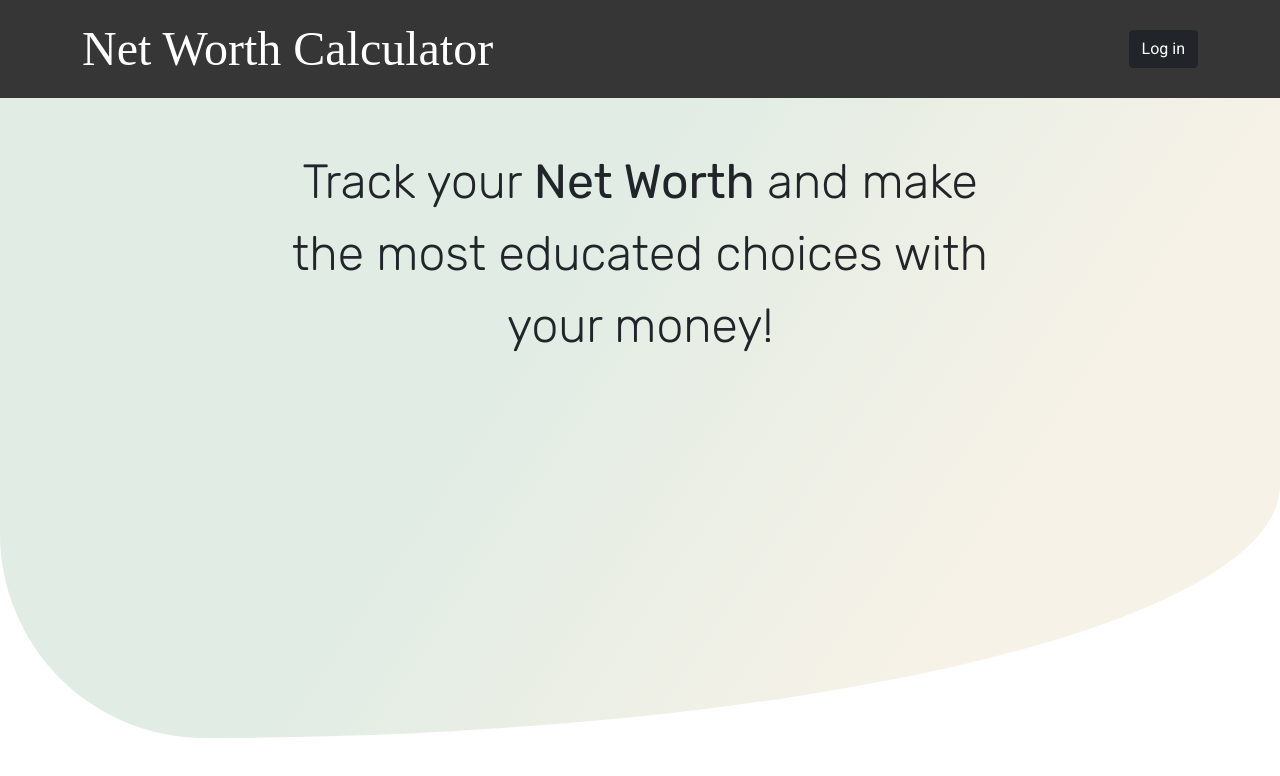
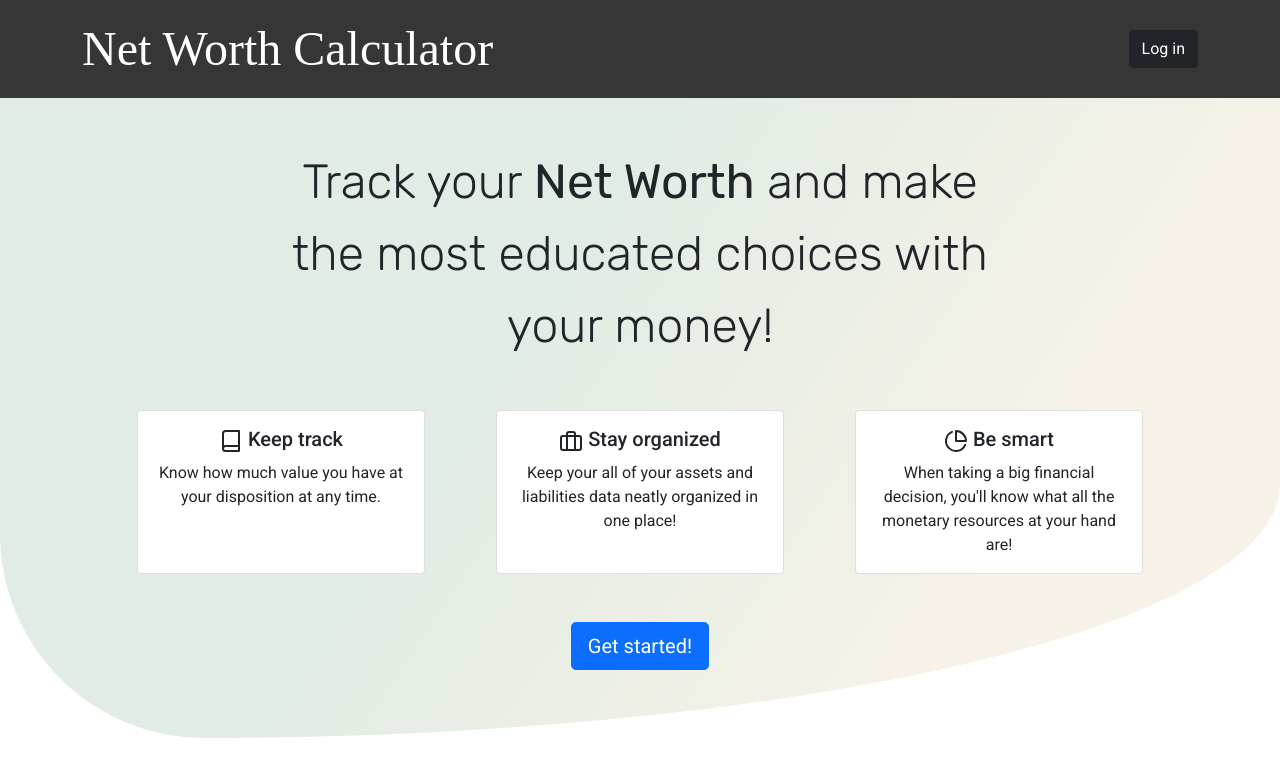
Before and after one commit to canozo/asp.net-react-starter, a React (Create React App) app in the folder NetWorthCalc.Web/Client/: page / in a window 1280 px wide. Shown: the top 776 px of the page. Built offline with nearby package versions, Linux system fonts and the light colour scheme; a web font is replaced by a local one.

Commit message:
Landing page design completed

```diff
--- /dev/null
+++ b/NetWorthCalc.Web/Client/src/components/LandingCard/LandingCard.scss
@@ -0,0 +1,3 @@
+.landing-card {
+  width: 18rem;
+}
--- /dev/null
+++ b/NetWorthCalc.Web/Client/src/components/LandingCard/index.tsx
@@ -0,0 +1,21 @@
+import React from 'react';
+import './LandingCard.scss';
+
+interface Props {
+  icon: React.ReactNode;
+  title: string;
+  text: string;
+};
+
+const LandingCard: React.FC<Props> = ({ icon, title, text }) => {
+  return (
+    <div className="card mx-3 landing-card">
+      <div className="card-body text-center">
+        <h5 className="card-title">{icon} {title}</h5>
+        <p className="card-text">{text}</p>
+      </div>
+    </div>
+  );
+};
+
+export default LandingCard;
--- a/NetWorthCalc.Web/Client/src/pages/Landing/Landing.scss
+++ b/NetWorthCalc.Web/Client/src/pages/Landing/Landing.scss
@@ -1,9 +1,26 @@
 .landing-curve {
   background-color: #f7f2e7;
   min-height: 80vh;
-  border-radius: 0% 0% 100% 19% / 0% 0% 47% 38%;
-  background: rgb(224,236,228);
-  background: linear-gradient(124deg, rgba(224,236,228,1) 38%, rgba(247,242,231,1) 77%);
+  background: rgb(224, 236, 228);
+  background: linear-gradient(124deg, rgba(224, 236, 228, 1) 38%, rgba(247, 242, 231, 1) 77%);
+}
+
+@media screen and (min-width: 1200px) {
+  .landing-curve {
+    border-radius: 0% 0% 100% 19% / 0% 0% 47% 38%;
+  }
+}
+
+@media screen and (min-width: 768px) and (max-width: 1199px) {
+  .landing-curve {
+    border-radius: 0% 0% 100% 19% / 0% 0% 20% 19%;
+  }
+}
+
+@media screen and (min-width: 0px) and (max-width: 767px) {
+  .landing-curve {
+    min-height: 88vh;
+  }
 }
 
 .landing-text-container {
--- a/NetWorthCalc.Web/Client/src/pages/Landing/index.tsx
+++ b/NetWorthCalc.Web/Client/src/pages/Landing/index.tsx
@@ -1,5 +1,8 @@
 import React from 'react';
+import { Link } from 'react-router-dom';
+import { Book, Briefcase, PieChart } from 'react-feather';
 import LandingNavBar from '../../components/LandingNavBar';
+import LandingCard from '../../components/LandingCard';
 import './Landing.scss';
 
 const Landing: React.FC = () => {
@@ -13,6 +16,28 @@ const Landing: React.FC = () => {
               Track your <b>Net Worth</b> and make the most educated choices with your money!
             </p>
           </div>
+          <div className="d-flex mt-5 justify-content-evenly">
+            <LandingCard
+              icon={<Book />}
+              title="Keep track"
+              text="Know how much value you have at your disposition at any time."
+            />
+            <LandingCard
+              icon={<Briefcase />}
+              title="Stay organized"
+              text="Keep your all of your assets and liabilities data neatly organized in one place!"
+            />
+            <LandingCard
+              icon={<PieChart />}
+              title="Be smart"
+              text="When taking a big financial decision, you'll know what all the monetary resources at your hand are!"
+            />
+          </div>
+          <div className="d-flex mt-5 justify-content-center">
+            <Link to="/app">
+              <button type="button" className="btn btn-lg btn-primary">Get started!</button>
+            </Link>
+          </div>
         </div>
       </div>
     </>
```
